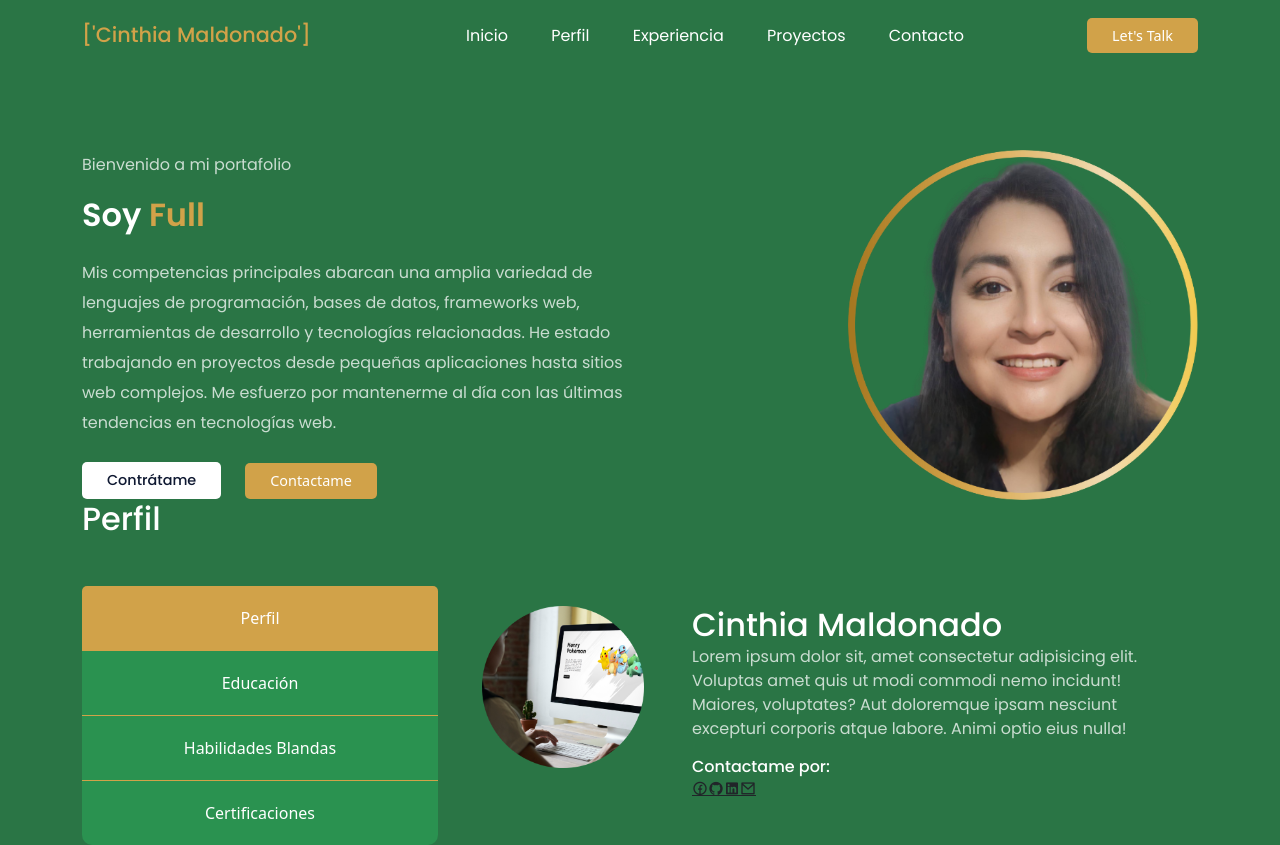
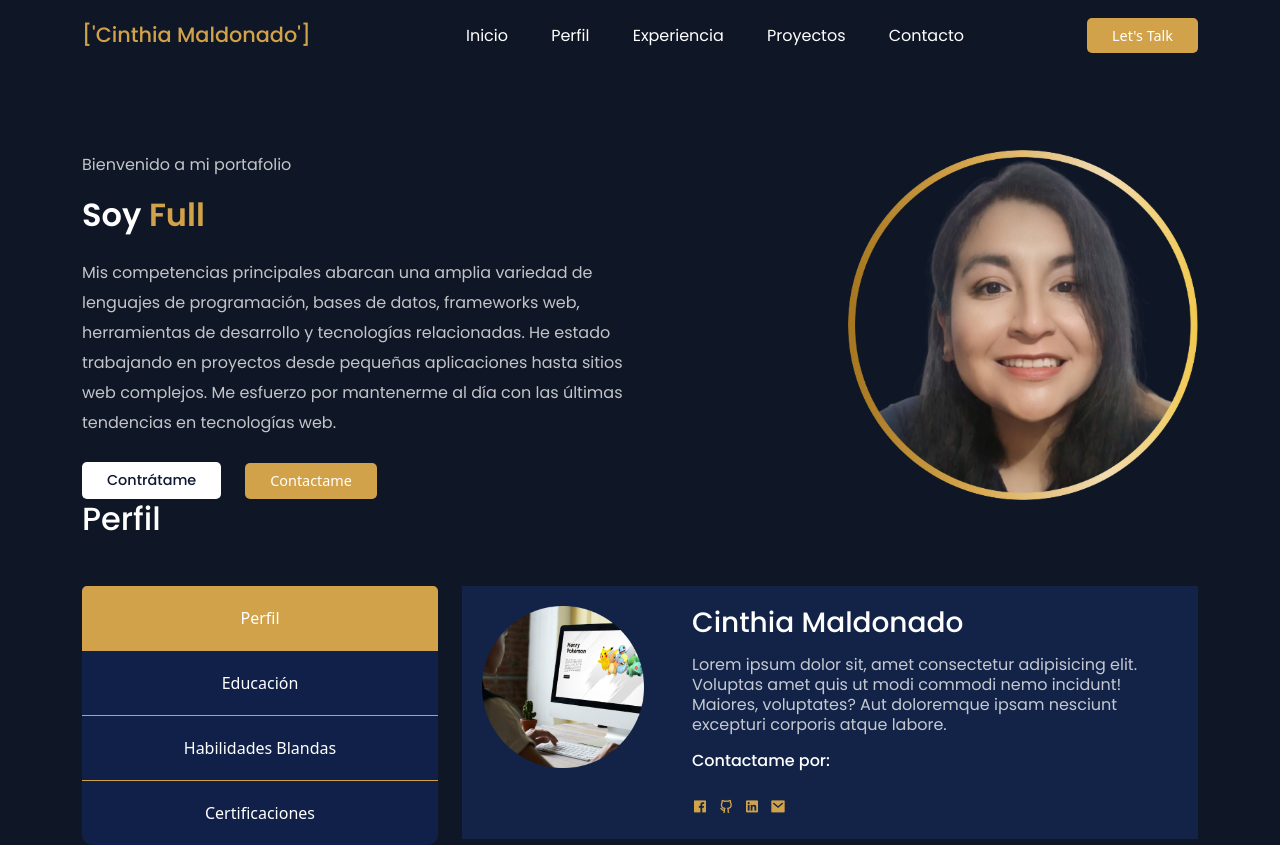
Before and after one commit to cinthiapiera/Portafolio, a React (Create React App) app: page / in a window 1280 px wide. Built offline with nearby package versions, Linux system fonts and the light colour scheme.

Commit message:
perfil acordeon

```diff
--- a/src/App.css
+++ b/src/App.css
@@ -9,9 +9,9 @@
 }
 
 body{
-  /* background: #0f1626; */
+  background: #0f1626;
   /* background: #0E1831; */
-  background: #2a7545;
+  /* background: #2a7545; */
   /* background: #f5f5f5; */
 }
 
--- a/src/components/About/About.css
+++ b/src/components/About/About.css
@@ -1,8 +1,8 @@
 .perfil__btns {
-    /* background: #102048; */
+    background: #102048;
     /* background: #0f1626; */
     /* background: #0E1831; */
-    background: #2a9250;
+    /* background: #2a9250; */
     /* background: #f5f5f5; */
     border-radius: 10px;
 }
@@ -27,7 +27,28 @@
     border-radius: 0px 0px 5px 5px;
 }
 
-.perfil__content_wrapper {
-    /* background: #132347; */
+.perfil__content__wrapper {
+    background: #132347;
     padding: 20px;
 }
+
+.perfil__content h3{
+    margin-bottom: 15px;
+}
+
+.perfil__content p{
+    line-height: 20px;
+    font-weight: 200;
+}
+
+.social__links span a i{
+    color: #d1a249;
+}
+
+.perfil__img{
+    /* background: white; */
+}
+
+.social__links span{
+    margin-right: 10px;
+}
--- a/src/components/About/About.jsx
+++ b/src/components/About/About.jsx
@@ -20,19 +20,19 @@ const About = () => {
                     </div>
                 </Col>
                 <Col lg='8' md='9'>
-                    <div className="perfil__content_wrapper d-flex gap-5">
+                    <div className="perfil__content__wrapper d-flex gap-5">
                         <div className="perfil__img w-25">
                             <img src={perfil} alt="" className='w-100'/>
                         </div>
                         <div className="perfil__content w-75">
-                            <h2>Cinthia Maldonado</h2>
-                            <p>Lorem ipsum dolor sit, amet consectetur adipisicing elit. Voluptas amet quis ut modi commodi nemo incidunt! Maiores, voluptates? Aut doloremque ipsam nesciunt excepturi corporis atque labore. Animi optio eius nulla!</p>
+                            <h3>Cinthia Maldonado</h3>
+                            <p>Lorem ipsum dolor sit, amet consectetur adipisicing elit. Voluptas amet quis ut modi commodi nemo incidunt! Maiores, voluptates? Aut doloremque ipsam nesciunt excepturi corporis atque labore.</p>
                             <div className="social__links">
-                                <h6>Contactame por:</h6>
-                                <span><a href="#f"><i class="ri-facebook-circle-line"></i></a></span>
-                                <span><a href="#g"><i class="ri-github-fill"></i></a></span>
+                                <h6 className='mb-4'>Contactame por:</h6>
+                                <span><a href="#f"><i class="ri-facebook-box-fill"></i></a></span>
+                                <span><a href="#g"><i class="ri-github-line"></i></a></span>
                                 <span><a href="#l"><i class="ri-linkedin-box-fill"></i></a></span>
-                                <span><a href="#e"><i class="ri-mail-line"></i></a></span>
+                                <span><a href="#e"><i class="ri-mail-fill"></i></a></span>
                             </div>
                         </div>
                     </div>
```
